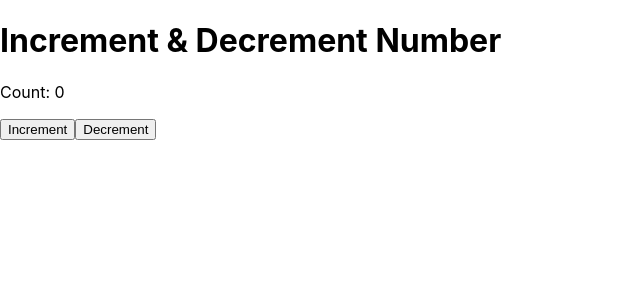
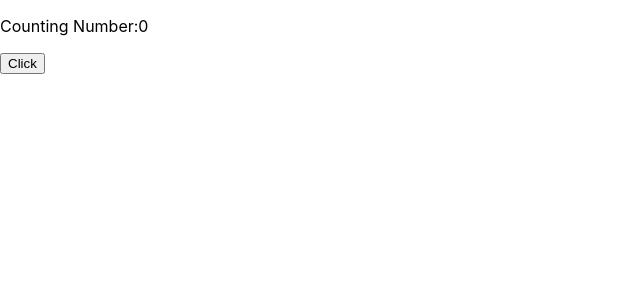
Before and after one commit to anurag-vns/my-react, a React (Create React App) app: page / in a window 1280 px wide. Shown: the top 300 px of the page, without its empty margins (0-640 px from the left). Built offline with nearby package versions, Linux system fonts and the light colour scheme.

Commit message:
usestate
counting

```diff
--- a/src/App.js
+++ b/src/App.js
@@ -1,12 +1,12 @@
 import './Form.css';
-import Counter from './components/Usestate';
+import Counting from './components/Usestate';
 
 
 function App() {
   return (
 
 
-<Counter></Counter>
+<Counting></Counting>
 
 
 );
--- a/src/components/Usestate.js
+++ b/src/components/Usestate.js
@@ -1,25 +1,18 @@
-import React,{useState} from "react";
-function Counter(){
+import React,{useState, useEffect}  from "react";
+function Counting(){
     const[count, setCount] = useState(0);
 
-    const increment=() => {
-        setCount(count+1);
-    };
+  function updatecount(){
+    setCount(count+2);
+  };
 
-    const decrement=()=> {
-        setCount(count-1);
-    };
+return(
+  <div>
+<p>Counting Number:{count}</p>
+<button onClick={updatecount}>Click</button>
 
-    return (
+  </div>
 
-      <div>
-        <h1>Increment & Decrement Number</h1>
-        <p>Count: {count}</p>
-        <button onClick={increment}>Increment</button>
-        <button onClick={decrement}>Decrement</button>
-      </div>
-
-    );
-  }
-
-  export default Counter;
+);
+}
+export default Counting;
```
